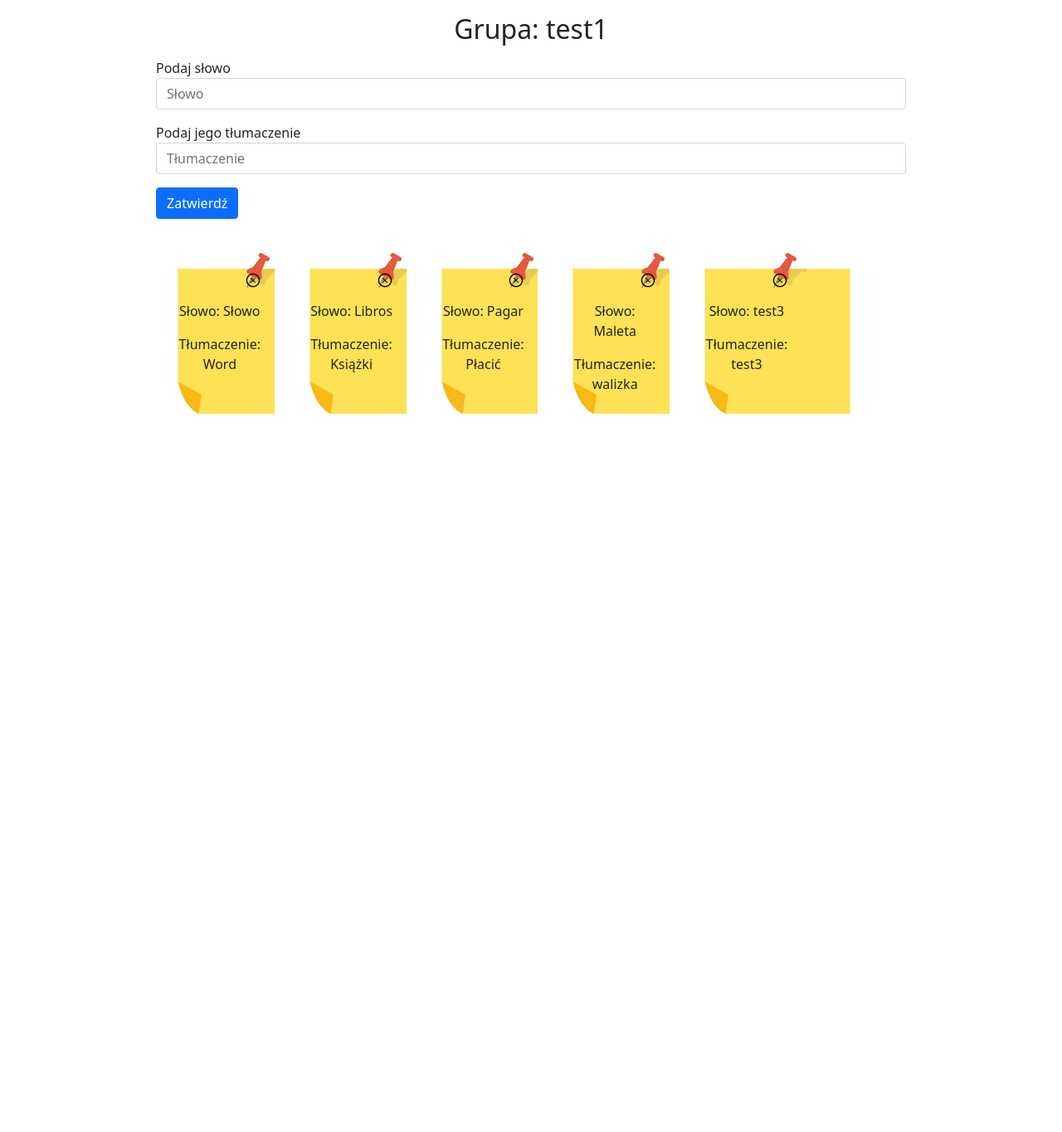
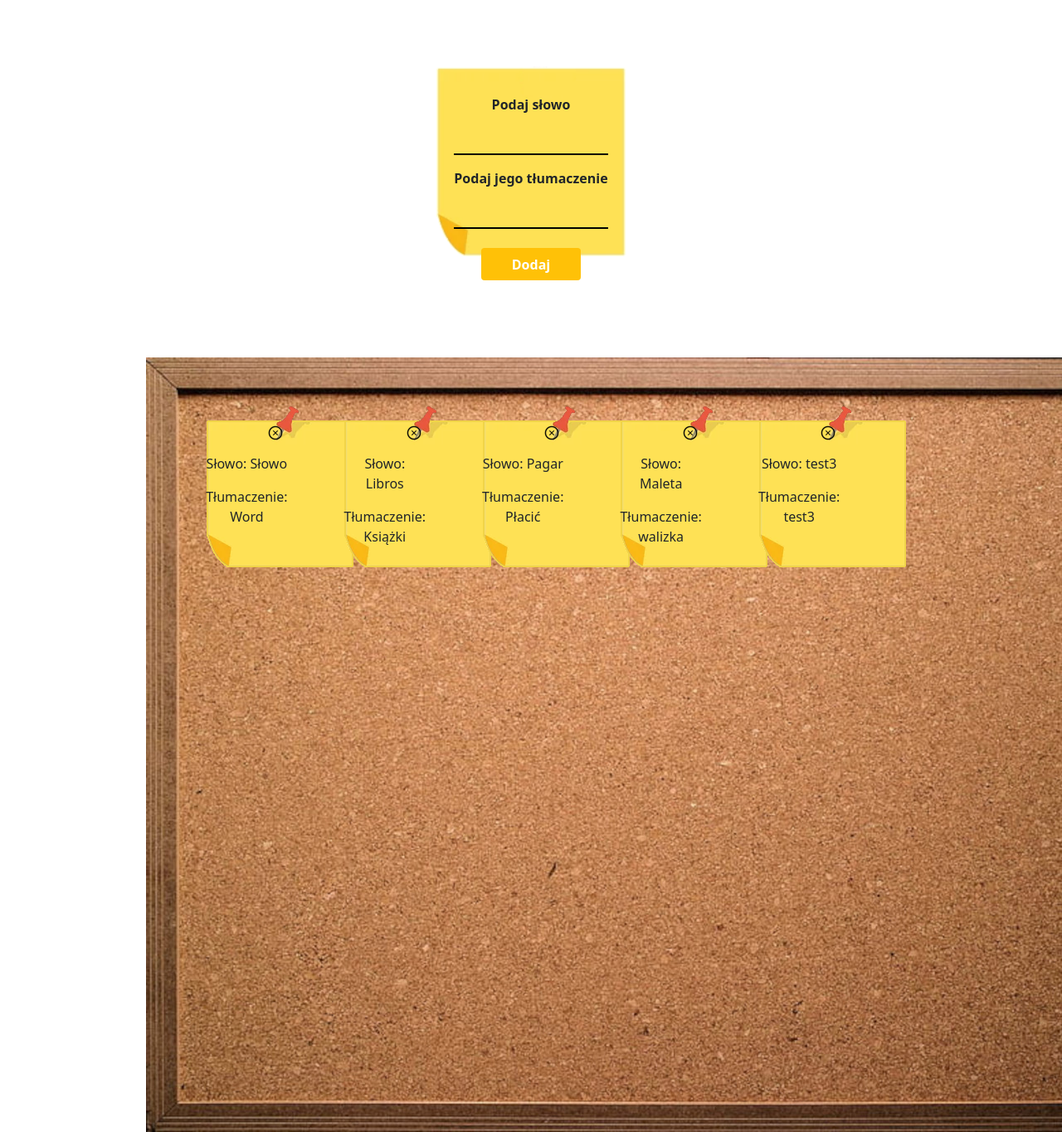
Before and after one commit to SzymSledz/SWBO_Sledz, a Flask app: page /group/1 in a window 1280 px wide; the page is wider, and only the part inside the window is pictured. Shown: the part 61-1426 px from the top of that part at 83% size. Before the commit the page ends 562 px from the top of that part, so only its background shows below. Run offline with Flask 3, Linux system fonts and the light colour scheme; the visitor is signed in with stand-in values (Sample User, id 1).

Commit message:
improved styles in group.html

```diff
--- a/pjf/static/styles/style.css
+++ b/pjf/static/styles/style.css
@@ -66,7 +66,7 @@
     width: 37%;
     margin-bottom: 14%;
 }
-
+.group input:focus,
 .lesson input:focus{
     background: transparent!important;
     border: none!important;
@@ -83,6 +83,64 @@
 }
 
 .home .card-body{
-    color: #0d6efd;
+    color: #000;
     font-weight: 600;
 }
+
+.group form{
+    max-width: 40%;
+    text-align: center;
+    margin: 0 auto;
+    margin-bottom: 5%;
+}
+
+.group form label{
+    margin-bottom: 3%;
+}
+
+.group .board{
+    margin-bottom: 5%;
+    font-weight: 600;
+}
+
+.btn-primary{
+    font-weight: 600!important;
+}
+
+.group .card-img{
+    max-width: 90%;
+    width: 100%;
+    z-index: 2;
+    position: relative;
+}
+
+.group .form-body{
+    margin-top: -68%;
+    z-index: 5;
+    position: relative;
+    font-weight: 600;
+    margin-bottom: 2%;
+}
+
+.group form button{
+    z-index: 5;
+    padding: 2% 10%;
+    position: relative;
+    background-color: #ffc107;
+    border: none;
+}
+.group form button:hover{
+    background-color: #ff9c07;
+}
+
+.board img.board-img{
+    position: absolute;
+    width: auto;
+}
+.board .row.flex-wrap{
+    padding: 1% 3%;
+}
+
+.board{
+    margin-top: 10%;
+}
--- a/pjf/templates/group.html
+++ b/pjf/templates/group.html
@@ -1,6 +1,7 @@
 {% extends "base.html" %}
 {% block title %}Fiszki - Dodaj Kartę{% endblock %}
 {% block content %}
+<div class="group">
 
 {% with messages  = get_flashed_messages() %}
 {% if messages %}
@@ -10,9 +11,10 @@
 {% endif %}
 {% endwith %}
 
-    <div class="container-fluid">
-        <h2 class="text-center">Grupa: {{group_name}}</h2>
+
         <form action="#" method="post">
+          <img src="{{url_for('static', filename='images/sticky_notes1.png')}}" class="card-img"/>
+          <div class="form-body">
             <div class="form-group mt-3">
                 <label for="form-word"
                     {% if error == 'word' %}
@@ -22,11 +24,11 @@
                     Podaj słowo</label>
                 <input type="text"
                    {% if error == 'word' %}
-                    class="form-control border border-danger"
+                        class="form-control border border-danger transparent-input w-50 text-center"
                    {% else %}
-                    class="form-control"
+                        class="form-control transparent-input w-50 text-center"
                    {% endif %}
-               id="form-word" name="word" placeholder="Słowo">
+                   id="form-word" name="word">
               </div>
               <div class="form-group mt-3">
                 <label for="passwordInput"
@@ -37,23 +39,25 @@
                 <input
                     type="text"
                     {% if error == 'translation' %}
-                    class="form-control border border-danger"
+                        class="form-control border border-danger transparent-input w-50 text-center"
                     {% else %}
-                    class="form-control"
+                        class="form-control transparent-input w-50 text-center"
                     {% endif %}
                     id="passwordInput"
                     name="translation"
-                placeholder="Tłumaczenie"
                   >
               </div>
-          <button type="submit" class="btn btn-primary mt-3">Zatwierdź</button>
+            </div>
+          <button type="submit" class="btn btn-primary mt-3">Dodaj</button>
         </form>
     </div>
 
     {% if cards %}
+    <div class="board">
+        <img src="{{url_for('static', filename='images/pin_board.jpg')}}" class="board-img"/>
          <div class="row justify-content-start flex-wrap">
             {% for card in cards %}
-            <div class="p-0 m-2 position-relative" style="width: 15%">
+            <div class="p-0 m-3 position-relative" style="width: 15%">
                 <a class="position-absolute text-decoration-none text-dark" href="/delete_card/{{card.id}}" style="top:20%; right: 0%">
                     <img src="{{url_for('static', filename='images/close_icon.png')}}"/>
                 </a>
@@ -65,5 +69,7 @@
             </div>
             {% endfor %}
         </div>
+    </div>
     {% endif %}
+</div>
 {% endblock %}
--- a/pjf/user/routes.py
+++ b/pjf/user/routes.py
@@ -88,7 +88,6 @@ def sign_up_page():
             db.session.add(new_user)
             db.session.commit()
             session["logged_in"] = True  # if user is succesfull
-            flash("Zostałeś poprawnie zarejestrowany!", "info")
             return redirect(url_for("main_page"))
     else:
         if "logged_in" in session:  # already logged in - redirect
```
Also changed, not shown: instance/users.db, pjf/static/images/pin_board.jpg, pjf/static/images/sticky_note.png. Lines whose indentation alone changed are shown as unchanged.
